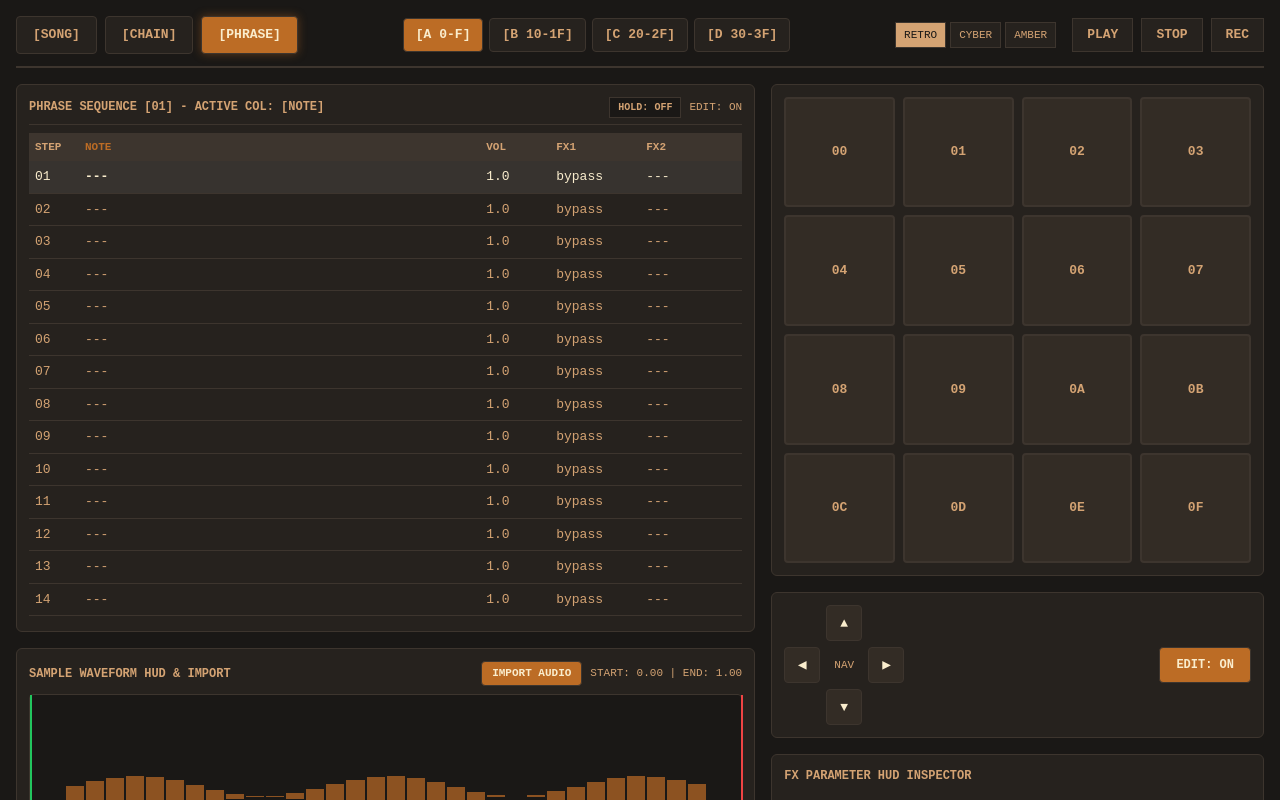
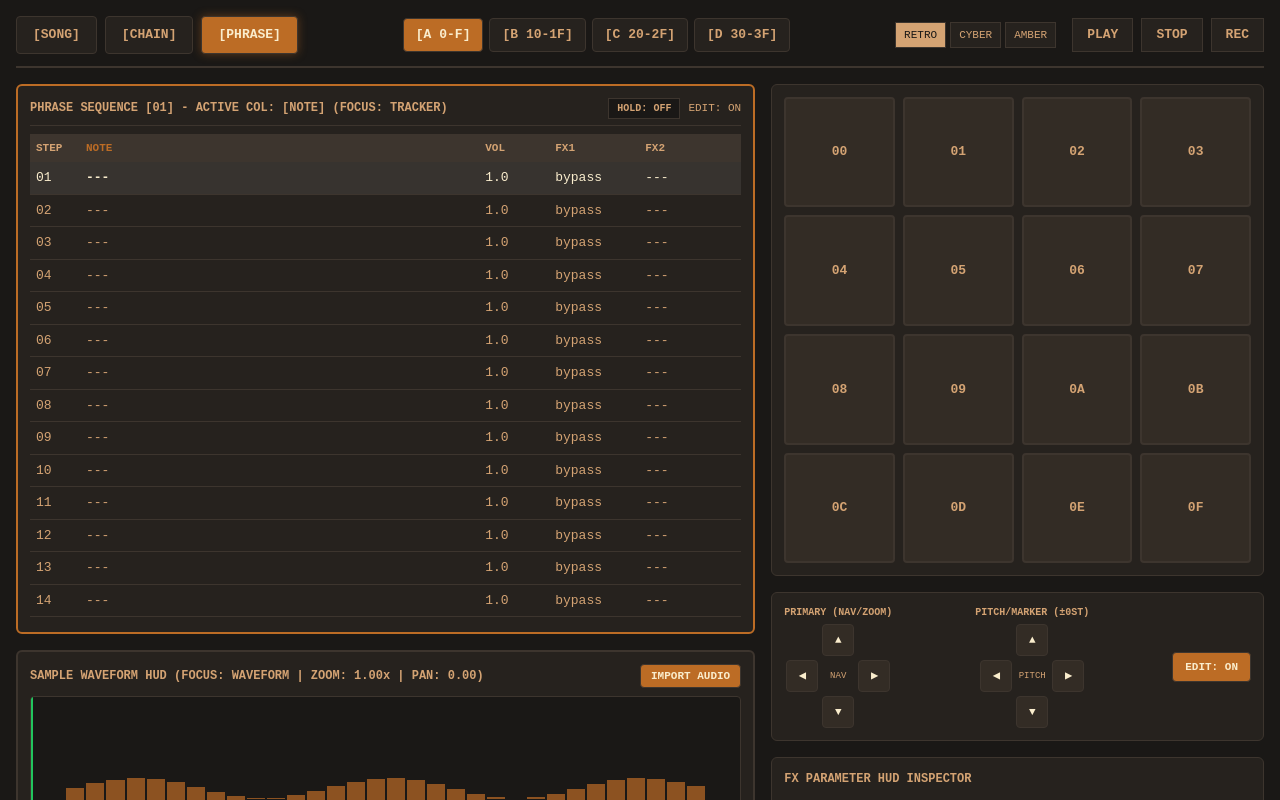
Before and after one commit to patromeo21/bredforge, a React (Vite) app: page / in a window 1280 px wide. Built offline with nearby package versions, Linux system fonts and the light colour scheme.

Commit message:
Update BredForgeCanvas.tsx

```diff
--- a/src/components/canvas/BredForgeCanvas.tsx
+++ b/src/components/canvas/BredForgeCanvas.tsx
@@ -1,5 +1,5 @@
 // ============================================================================
-// STAGE D - NATIVE CORE INTERFACING & HARDWARE OVERHAUL (BredForgeCanvas.tsx)
+// STAGE D - TRANSPORT ACTIVATION & DUAL D-PAD CORE OVERHAUL (BredForgeCanvas.tsx)
 // ============================================================================
 
 import React, { useState, useEffect, useCallback, useRef } from 'react';
@@ -32,6 +32,7 @@ export interface BredForgeCanvasProps extends React.HTMLAttributes<HTMLDivElemen
 type ViewMode = 'SONG' | 'CHAIN' | 'PHRASE';
 type ThemeMode = 'retro' | 'cyber' | 'amber';
 type ColumnType = 'NOTE' | 'VOL' | 'FX1' | 'FX2';
+type ActiveFocusArea = 'TRACKER' | 'WAVEFORM';
 
 export const BredForgeCanvas: React.FC<BredForgeCanvasProps> = ({
   audioCtx,
@@ -58,7 +59,19 @@ export const BredForgeCanvas: React.FC<BredForgeCanvasProps> = ({
   const [viewMode, setViewMode] = useState<ViewMode>('PHRASE');
   const [themeMode, setThemeMode] = useState<ThemeMode>('retro');
   const [activePhraseKey, setActivePhraseKey] = useState<string>('01');
-  const [currentBankIndex, setCurrentBankIndex] = useState<number>(0);
+
+  // Dynamic 64-pad Bank Offset State (A=0, B=16, C=32, D=48)
+  const [activeBankOffset, setActiveBankOffset] = useState<number>(0);
+
+  // Transport State Controls
+  const [isPlayingState, setIsPlayingState] = useState<boolean>(isPlaying);
+  const [isRecordingState, setIsRecordingState] = useState<boolean>(isRecording);
+
+  // Focus Area & Dual D-Pad States
+  const [activeFocusArea, setActiveFocusArea] = useState<ActiveFocusArea>('TRACKER');
+  const [waveformZoom, setWaveformZoom] = useState<number>(1.0);
+  const [waveformPan, setWaveformPan] = useState<number>(0.0);
+  const [secondaryPitchOffset, setSecondaryPitchOffset] = useState<number>(0);
 
   // Multi-column M8 tracking cursor state
   const [cursorRow, setCursorRow] = useState<number>(0);
@@ -158,10 +171,20 @@ export const BredForgeCanvas: React.FC<BredForgeCanvasProps> = ({
     return () => cancelAnimationFrame(animationFrameId);
   }, [currentTheme]);
 
-  // Handle Physical D-Pad Matrix Navigation
-  const handleDirectionalNav = useCallback((direction: 'UP' | 'DOWN' | 'LEFT' | 'RIGHT') => {
+  // Primary D-Pad Navigation & Waveform Viewport Controls
+  const handlePrimaryDirectionalNav = useCallback((direction: 'UP' | 'DOWN' | 'LEFT' | 'RIGHT') => {
+    if (activeFocusArea === 'WAVEFORM') {
+      if (direction === 'UP') {
+        setWaveformZoom((prev) => Math.min(4.0, prev + 0.25));
+      } else if (direction === 'DOWN') {
+        setWaveformZoom((prev) => Math.max(1.0, prev - 0.25));
+      } else if (direction === 'LEFT') {
+        setWaveformPan((prev) => Math.max(-1.0, prev - 0.1));
+      } else if (direction === 'RIGHT') {
+        setWaveformPan((prev) => Math.min(1.0, prev + 0.1));
+      }
+    } else {
       const columns: ColumnType[] = ['NOTE', 'VOL', 'FX1', 'FX2'];
-
       if (viewMode === 'PHRASE') {
         if (direction === 'UP') {
           setCursorRow((prev) => Math.max(0, prev - 1));
@@ -179,33 +202,47 @@ export const BredForgeCanvas: React.FC<BredForgeCanvasProps> = ({
           });
         }
       }
-  }, [viewMode]);
+    }
+  }, [activeFocusArea, viewMode]);
 
-  // Handle 64-Pad Continuous Bank Interfacing & Live Editing
-  const handlePadPress = useCallback((padIdx: number) => {
-    // Calculate absolute 64-pad index offset: A=0, B=16, C=32, D=48
-    const absolutePadIndex = (currentBankIndex * 16) + padIdx;
+  // Secondary Parameter Control Diamond (Pitch Fine-Tuning & Marker Shifts)
+  const handleSecondaryDirectionalNav = useCallback((direction: 'UP' | 'DOWN' | 'LEFT' | 'RIGHT') => {
+    if (direction === 'UP') {
+      setSecondaryPitchOffset((prev) => Math.min(12, prev + 1));
+    } else if (direction === 'DOWN') {
+      setSecondaryPitchOffset((prev) => Math.max(-12, prev - 1));
+    } else if (direction === 'LEFT') {
+      setSampleStartPoint((prev) => Math.max(0.0, prev - 0.05));
+    } else if (direction === 'RIGHT') {
+      setSampleEndPoint((prev) => Math.min(1.0, prev + 0.05));
+    }
+  }, []);
+
+  // Handle Dynamic 64-Pad Matrix Presses
+  const handlePadPress = useCallback((padIndex: number) => {
+    const absolutePadIndex = padIndex + activeBankOffset;
 
     setActivePadStates((prev) => {
       const next = [...prev];
-      next[padIdx] = true;
+      next[padIndex] = true;
       return next;
     });
 
     setTimeout(() => {
       setActivePadStates((prev) => {
         const next = [...prev];
-        next[padIdx] = false;
+        next[padIndex] = false;
         return next;
       });
     }, 120);
 
+    const bankIndex = Math.floor(activeBankOffset / 16);
     if (onPadTrigger) {
-      onPadTrigger(currentBankIndex, padIdx);
+      onPadTrigger(bankIndex, padIndex);
     }
 
     if (audioGraph) {
-      const hexId = AudioGraph.getHexIdFromBank(currentBankIndex, padIdx);
+      const hexId = absolutePadIndex.toString(16).toUpperCase().padStart(2, '0');
       const padConfig = audioGraph.getPadConfig(hexId);
       if (padConfig && padConfig.fxType !== 'bypass') {
         audioGraph.punchInEffect(padConfig.fxType, 0.5);
@@ -223,13 +260,13 @@ export const BredForgeCanvas: React.FC<BredForgeCanvasProps> = ({
             if (cursorCol === 'NOTE') {
               return { ...stepItem, padId: absolutePadIndex };
             } else if (cursorCol === 'VOL') {
-              return { ...stepItem, vol: Math.min(1.0, (padIdx + 1) / 16.0) };
+              return { ...stepItem, vol: Math.min(1.0, (padIndex + 1) / 16.0) };
             } else if (cursorCol === 'FX1') {
-              const commandKey = `X${padIdx < 10 ? '0' + padIdx : padIdx.toString(16).toUpperCase()}`;
-              const resolvedFx: SPFxType = padIdx < 7 ? (TRACKER_FX1_COMMANDS[commandKey as keyof typeof TRACKER_FX1_COMMANDS] || 'bypass') : 'bypass';
+              const commandKey = `X${padIndex < 10 ? '0' + padIndex : padIndex.toString(16).toUpperCase()}`;
+              const resolvedFx: SPFxType = padIndex < 7 ? (TRACKER_FX1_COMMANDS[commandKey as keyof typeof TRACKER_FX1_COMMANDS] || 'bypass') : 'bypass';
               return { ...stepItem, fxType: resolvedFx };
             } else if (cursorCol === 'FX2') {
-              return { ...stepItem, fxParam: (padIdx / 15.0) * 10.0 };
+              return { ...stepItem, fxParam: (padIndex / 15.0) * 10.0 };
             }
           }
           return stepItem;
@@ -245,7 +282,7 @@ export const BredForgeCanvas: React.FC<BredForgeCanvasProps> = ({
         };
       });
     }
-  }, [audioGraph, isEditMode, viewMode, activePhraseKey, cursorRow, cursorCol, onPadTrigger, currentBankIndex]);
+  }, [audioGraph, isEditMode, viewMode, activePhraseKey, cursorRow, cursorCol, onPadTrigger, activeBankOffset]);
 
   const currentPhraseBlock: PhraseBlock = projectState.phrases[activePhraseKey] || Array.from({ length: 16 }, (_, i) => ({
     step: i + 1,
@@ -255,8 +292,31 @@ export const BredForgeCanvas: React.FC<BredForgeCanvasProps> = ({
     fxParam: null
   }));
 
-  const handlePlayAction = onPlayToggle || onPlay || (() => {});
-  const handleStopAction = onStop || (() => {});
+  // Transport Click Handlers
+  const handlePlayClick = () => {
+    const nextState = !isPlayingState;
+    setIsPlayingState(nextState);
+    if (onPlayToggle) {
+      onPlayToggle();
+    } else if (onPlay && nextState) {
+      onPlay();
+    }
+  };
+
+  const handleStopClick = () => {
+    setIsPlayingState(false);
+    setIsRecordingState(false);
+    setCursorRow(0);
+    onStop();
+  };
+
+  const handleRecordClick = () => {
+    const nextState = !isRecordingState;
+    setIsRecordingState(nextState);
+    if (onRecordToggle) {
+      onRecordToggle();
+    }
+  };
 
   return (
     <div
@@ -299,15 +359,22 @@ export const BredForgeCanvas: React.FC<BredForgeCanvasProps> = ({
           ))}
         </div>
 
-        {/* INDEPENDENT 64-PAD BANK SELECTORS [A], [B], [C], [D] */}
+        {/* DYNAMIC 64-PAD BANK SELECTORS ([A]=0, [B]=16, [C]=32, [D]=48) */}
         <div style={{ display: 'flex', gap: '6px' }}>
-          {['A', 'B', 'C', 'D'].map((bankLabel, idx) => (
+          {[
+            { label: 'A', offset: 0 },
+            { label: 'B', offset: 16 },
+            { label: 'C', offset: 32 },
+            { label: 'D', offset: 48 },
+          ].map((bank) => {
+            const isActiveBank = activeBankOffset === bank.offset;
+            return (
               <button
-              key={bankLabel}
-              onClick={() => setCurrentBankIndex(idx)}
+                key={bank.label}
+                onClick={() => setActiveBankOffset(bank.offset)}
                 style={{
-                backgroundColor: currentBankIndex === idx ? currentTheme.accent : currentTheme.panel,
-                color: currentBankIndex === idx ? currentTheme.textBright : currentTheme.text,
+                  backgroundColor: isActiveBank ? currentTheme.accent : currentTheme.panel,
+                  color: isActiveBank ? currentTheme.textBright : currentTheme.text,
                   border: `1px solid ${currentTheme.border}`,
                   padding: '6px 12px',
                   fontWeight: 'bold',
@@ -315,12 +382,13 @@ export const BredForgeCanvas: React.FC<BredForgeCanvasProps> = ({
                   borderRadius: '4px',
                 }}
               >
-              [{bankLabel} {(idx * 16).toString(16).toUpperCase()}-{(idx * 16 + 15).toString(16).toUpperCase()}]
+                [{bank.label} {bank.offset.toString(16).toUpperCase()}-{(bank.offset + 15).toString(16).toUpperCase()}]
               </button>
-          ))}
+            );
+          })}
         </div>
 
-        {/* THEME & TRANSPORT CONTROLS */}
+        {/* THEME & ACTIVE TRANSPORT CONTROLS */}
         <div style={{ display: 'flex', alignItems: 'center', gap: '16px' }}>
           <div style={{ display: 'flex', gap: '4px' }}>
             {(['retro', 'cyber', 'amber'] as ThemeMode[]).map((t) => (
@@ -344,20 +412,20 @@ export const BredForgeCanvas: React.FC<BredForgeCanvasProps> = ({
 
           <div style={{ display: 'flex', gap: '8px' }}>
             <button
-              onClick={handlePlayAction}
+              onClick={handlePlayClick}
               style={{
-                backgroundColor: isPlaying ? '#22c55e' : currentTheme.panel,
-                color: isPlaying ? '#000' : currentTheme.text,
+                backgroundColor: isPlayingState ? '#22c55e' : currentTheme.panel,
+                color: isPlayingState ? '#000' : currentTheme.text,
                 border: `1px solid ${currentTheme.border}`,
                 padding: '6px 14px',
                 fontWeight: 'bold',
                 cursor: 'pointer',
               }}
             >
-              {isPlaying ? 'PAUSE' : 'PLAY'}
+              {isPlayingState ? 'PAUSE' : 'PLAY'}
             </button>
             <button
-              onClick={handleStopAction}
+              onClick={handleStopClick}
               style={{
                 backgroundColor: currentTheme.panel,
                 color: currentTheme.text,
@@ -370,17 +438,18 @@ export const BredForgeCanvas: React.FC<BredForgeCanvasProps> = ({
               STOP
             </button>
             <button
-              onClick={onRecordToggle}
+              onClick={handleRecordClick}
               style={{
-                backgroundColor: isRecording ? '#ef4444' : currentTheme.panel,
-                color: isRecording ? '#fff' : currentTheme.text,
+                backgroundColor: isRecordingState ? '#ef4444' : currentTheme.panel,
+                color: isRecordingState ? '#fff' : currentTheme.text,
                 border: `1px solid ${currentTheme.border}`,
                 padding: '6px 14px',
                 fontWeight: 'bold',
                 cursor: 'pointer',
+                animation: isRecordingState ? 'pulse 1s infinite' : 'none',
               }}
             >
-              {isRecording ? 'REC [ON]' : 'REC'}
+              {isRecordingState ? 'REC [ON]' : 'REC'}
             </button>
           </div>
         </div>
@@ -393,13 +462,26 @@ export const BredForgeCanvas: React.FC<BredForgeCanvasProps> = ({
         <div style={{ flex: 3, display: 'flex', flexDirection: 'column', gap: '16px', minHeight: 0 }}>
 
           {/* M8 16-ROW TRACKER GRID */}
-          <div style={{ flex: 2, backgroundColor: currentTheme.panel, border: `1px solid ${currentTheme.border}`, borderRadius: '6px', padding: '12px', display: 'flex', flexDirection: 'column', position: 'relative', overflow: 'hidden' }}>
-
+          <div
+            onClick={() => setActiveFocusArea('TRACKER')}
+            style={{
+              flex: 2,
+              backgroundColor: currentTheme.panel,
+              border: `2px solid ${activeFocusArea === 'TRACKER' ? currentTheme.accent : currentTheme.border}`,
+              borderRadius: '6px',
+              padding: '12px',
+              display: 'flex',
+              flexDirection: 'column',
+              position: 'relative',
+              overflow: 'hidden',
+              cursor: 'pointer'
+            }}
+          >
             <div style={{ display: 'flex', justifyContent: 'space-between', alignItems: 'center', marginBottom: '8px', borderBottom: `1px solid ${currentTheme.border}`, paddingBottom: '6px' }}>
-              <span style={{ fontSize: '12px', fontWeight: 'bold' }}>PHRASE SEQUENCE [{activePhraseKey}] - ACTIVE COL: [{cursorCol}]</span>
+              <span style={{ fontSize: '12px', fontWeight: 'bold' }}>PHRASE SEQUENCE [{activePhraseKey}] - ACTIVE COL: [{cursorCol}] (FOCUS: TRACKER)</span>
               <div style={{ display: 'flex', gap: '8px', alignItems: 'center' }}>
                 <button
-                  onClick={() => setIsHoldActive(!isHoldActive)}
+                  onClick={(e) => { e.stopPropagation(); setIsHoldActive(!isHoldActive); }}
                   style={{
                     backgroundColor: isHoldActive ? '#eab308' : currentTheme.bg,
                     color: isHoldActive ? '#000' : currentTheme.text,
@@ -430,7 +512,7 @@ export const BredForgeCanvas: React.FC<BredForgeCanvasProps> = ({
                 return (
                   <div
                     key={stepItem.step}
-                    onClick={() => setCursorRow(idx)}
+                    onClick={(e) => { e.stopPropagation(); setCursorRow(idx); }}
                     style={{
                       display: 'grid',
                       gridTemplateColumns: '50px 1fr 70px 90px 90px',
@@ -462,9 +544,22 @@ export const BredForgeCanvas: React.FC<BredForgeCanvasProps> = ({
           </div>
 
           {/* INTERACTIVE SAMPLE WAVEFORM HUD & AUDIO IMPORT */}
-          <div style={{ flex: 1, backgroundColor: currentTheme.panel, border: `1px solid ${currentTheme.border}`, borderRadius: '6px', padding: '12px', display: 'flex', flexDirection: 'column', gap: '8px' }}>
+          <div
+            onClick={() => setActiveFocusArea('WAVEFORM')}
+            style={{
+              flex: 1,
+              backgroundColor: currentTheme.panel,
+              border: `2px solid ${activeFocusArea === 'WAVEFORM' ? currentTheme.accent : currentTheme.border}`,
+              borderRadius: '6px',
+              padding: '12px',
+              display: 'flex',
+              flexDirection: 'column',
+              gap: '8px',
+              cursor: 'pointer'
+            }}
+          >
             <div style={{ display: 'flex', justifyContent: 'space-between', alignItems: 'center' }}>
-              <span style={{ fontSize: '12px', fontWeight: 'bold' }}>SAMPLE WAVEFORM HUD & IMPORT</span>
+              <span style={{ fontSize: '12px', fontWeight: 'bold' }}>SAMPLE WAVEFORM HUD (FOCUS: WAVEFORM | ZOOM: {waveformZoom.toFixed(2)}x | PAN: {waveformPan.toFixed(2)})</span>
               <div style={{ display: 'flex', gap: '8px', alignItems: 'center' }}>
                 <input
                   type="file"
@@ -479,7 +574,7 @@ export const BredForgeCanvas: React.FC<BredForgeCanvasProps> = ({
                   }}
                 />
                 <button
-                  onClick={() => fileInputRef.current?.click()}
+                  onClick={(e) => { e.stopPropagation(); fileInputRef.current?.click(); }}
                   style={{
                     backgroundColor: currentTheme.accent,
                     color: currentTheme.textBright,
@@ -493,12 +588,11 @@ export const BredForgeCanvas: React.FC<BredForgeCanvasProps> = ({
                 >
                   IMPORT AUDIO
                 </button>
-                <span style={{ fontSize: '11px' }}>START: {sampleStartPoint.toFixed(2)} | END: {sampleEndPoint.toFixed(2)}</span>
               </div>
             </div>
 
-            <div style={{ flex: 1, backgroundColor: currentTheme.bg, border: `1px solid ${currentTheme.border}`, borderRadius: '4px', position: 'relative', display: 'flex', alignItems: 'center', justifyContent: 'center' }}>
-              <div style={{ width: '90%', height: '40px', display: 'flex', alignItems: 'center', gap: '2px' }}>
+            <div style={{ flex: 1, backgroundColor: currentTheme.bg, border: `1px solid ${currentTheme.border}`, borderRadius: '4px', position: 'relative', display: 'flex', alignItems: 'center', justifyContent: 'center', overflow: 'hidden' }}>
+              <div style={{ width: '90%', height: '40px', display: 'flex', alignItems: 'center', gap: '2px', transform: `scaleX(${waveformZoom}) translateX(${waveformPan * 50}px)`, transition: 'transform 0.1s ease' }}>
                 {Array.from({ length: 32 }).map((_, i) => {
                   const h = Math.sin(i * 0.5) * 50 + 50;
                   return (
@@ -541,12 +635,15 @@ export const BredForgeCanvas: React.FC<BredForgeCanvasProps> = ({
 
         </div>
 
-        {/* RIGHT COLUMN: TACTILE PADS, D-PAD, & FX INSPECTOR */}
+        {/* RIGHT COLUMN: 64-PAD MATRIX, DUAL D-PAD CONTROLLERS, & FX INSPECTOR */}
         <div style={{ flex: 2, display: 'flex', flexDirection: 'column', gap: '16px' }}>
 
-          {/* 4x4 TACTILE PAD GRID (BANK-MAPPED) */}
+          {/* 4x4 TACTILE PAD GRID WITH DYNAMIC HEX ADDRESS SHIFTER */}
           <div style={{ display: 'grid', gridTemplateColumns: 'repeat(4, 1fr)', gap: '8px', backgroundColor: currentTheme.panel, padding: '12px', border: `1px solid ${currentTheme.border}`, borderRadius: '6px' }}>
-            {activePadStates.map((isActive, padIdx) => (
+            {activePadStates.map((isActive, padIdx) => {
+              const absolutePadIndex = padIdx + activeBankOffset;
+              const hexDisplay = absolutePadIndex.toString(16).toUpperCase().padStart(2, '0');
+              return (
                 <button
                   key={padIdx}
                   onMouseDown={() => handlePadPress(padIdx)}
@@ -563,34 +660,56 @@ export const BredForgeCanvas: React.FC<BredForgeCanvasProps> = ({
                     transition: 'background-color 0.05s ease',
                   }}
                 >
-                {AudioGraph.getHexIdFromBank(currentBankIndex, padIdx)}
+                  {hexDisplay}
                 </button>
-            ))}
+              );
+            })}
           </div>
 
-          {/* HARDWARE DIRECTIONAL NAVIGATION & EDIT TOGGLE */}
-          <div style={{ display: 'flex', backgroundColor: currentTheme.panel, padding: '12px', border: `1px solid ${currentTheme.border}`, borderRadius: '6px', justifyContent: 'space-between', alignItems: 'center' }}>
-            <div style={{ display: 'grid', gridTemplateColumns: 'repeat(3, 1fr)', gap: '6px', alignItems: 'center', justifyItems: 'center' }}>
+          {/* DUAL D-PAD CONTROL DECK (PRIMARY VIEWPORT & SECONDARY PARAMETER DIAMONDS) */}
+          <div style={{ display: 'flex', backgroundColor: currentTheme.panel, padding: '12px', border: `1px solid ${currentTheme.border}`, borderRadius: '6px', justifyContent: 'space-between', alignItems: 'center', gap: '8px' }}>
+
+            {/* Primary D-Pad (Tracker Navigation or Waveform Zoom/Pan) */}
+            <div style={{ display: 'flex', flexDirection: 'column', alignItems: 'center', gap: '4px' }}>
+              <span style={{ fontSize: '10px', fontWeight: 'bold' }}>PRIMARY (NAV/ZOOM)</span>
+              <div style={{ display: 'grid', gridTemplateColumns: 'repeat(3, 1fr)', gap: '4px', alignItems: 'center', justifyItems: 'center' }}>
                 <div />
-              <button onClick={() => handleDirectionalNav('UP')} style={dpadButtonStyle(currentTheme)}>▲</button>
+                <button onClick={() => handlePrimaryDirectionalNav('UP')} style={dpadButtonStyle(currentTheme)}>▲</button>
                 <div />
-              <button onClick={() => handleDirectionalNav('LEFT')} style={dpadButtonStyle(currentTheme)}>◀</button>
-              <div style={{ fontSize: '11px', textAlign: 'center' }}>NAV</div>
-              <button onClick={() => handleDirectionalNav('RIGHT')} style={dpadButtonStyle(currentTheme)}>▶</button>
+                <button onClick={() => handlePrimaryDirectionalNav('LEFT')} style={dpadButtonStyle(currentTheme)}>◀</button>
+                <div style={{ fontSize: '9px', textAlign: 'center' }}>NAV</div>
+                <button onClick={() => handlePrimaryDirectionalNav('RIGHT')} style={dpadButtonStyle(currentTheme)}>▶</button>
                 <div />
-              <button onClick={() => handleDirectionalNav('DOWN')} style={dpadButtonStyle(currentTheme)}>▼</button>
+                <button onClick={() => handlePrimaryDirectionalNav('DOWN')} style={dpadButtonStyle(currentTheme)}>▼</button>
                 <div />
               </div>
+            </div>
 
-            <div style={{ display: 'flex', flexDirection: 'column', gap: '8px' }}>
+            {/* Secondary Parameter Control Diamond (Pitch Fine-Tuning & Marker Shifts) */}
+            <div style={{ display: 'flex', flexDirection: 'column', alignItems: 'center', gap: '4px' }}>
+              <span style={{ fontSize: '10px', fontWeight: 'bold' }}>PITCH/MARKER (±{secondaryPitchOffset}ST)</span>
+              <div style={{ display: 'grid', gridTemplateColumns: 'repeat(3, 1fr)', gap: '4px', alignItems: 'center', justifyItems: 'center' }}>
+                <div />
+                <button onClick={() => handleSecondaryDirectionalNav('UP')} style={dpadButtonStyle(currentTheme)}>▲</button>
+                <div />
+                <button onClick={() => handleSecondaryDirectionalNav('LEFT')} style={dpadButtonStyle(currentTheme)}>◀</button>
+                <div style={{ fontSize: '9px', textAlign: 'center' }}>PITCH</div>
+                <button onClick={() => handleSecondaryDirectionalNav('RIGHT')} style={dpadButtonStyle(currentTheme)}>▶</button>
+                <div />
+                <button onClick={() => handleSecondaryDirectionalNav('DOWN')} style={dpadButtonStyle(currentTheme)}>▼</button>
+                <div />
+              </div>
+            </div>
+
+            <div style={{ display: 'flex', flexDirection: 'column', gap: '6px' }}>
               <button
                 onClick={() => setIsEditMode(!isEditMode)}
                 style={{
                   backgroundColor: isEditMode ? currentTheme.accent : currentTheme.bg,
                   color: currentTheme.textBright,
                   border: `1px solid ${currentTheme.border}`,
-                  padding: '8px 16px',
-                  fontSize: '12px',
+                  padding: '6px 12px',
+                  fontSize: '11px',
                   fontWeight: 'bold',
                   cursor: 'pointer',
                   borderRadius: '4px',
@@ -667,13 +786,14 @@ export const BredForgeCanvas: React.FC<BredForgeCanvasProps> = ({
 };
 
 const dpadButtonStyle = (theme: any): React.CSSProperties => ({
-  width: '36px',
-  height: '36px',
+  width: '32px',
+  height: '32px',
   backgroundColor: theme.padBg,
   color: theme.textBright,
   border: `1px solid ${theme.border}`,
   borderRadius: '4px',
   fontWeight: 'bold',
+  fontSize: '11px',
   cursor: 'pointer',
   display: 'flex',
   alignItems: 'center',
```
Lines whose indentation alone changed are shown as unchanged.
